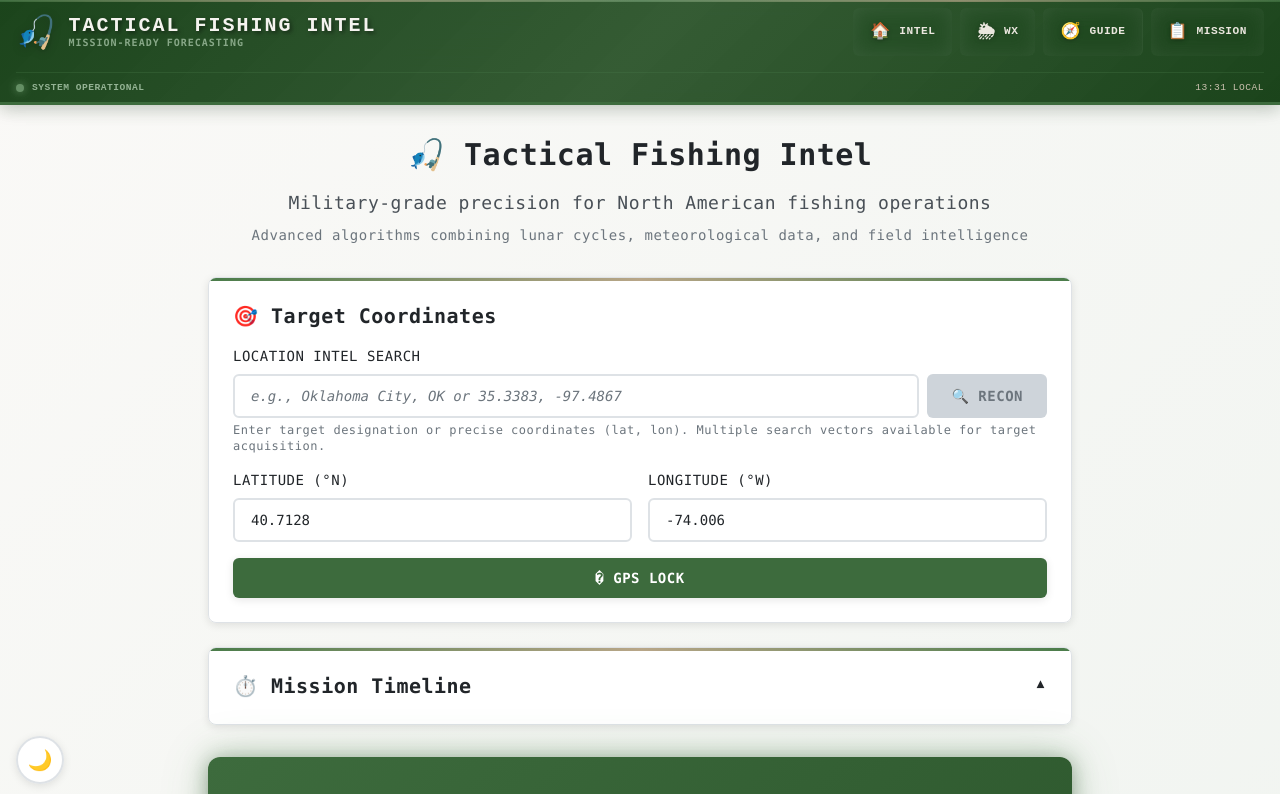
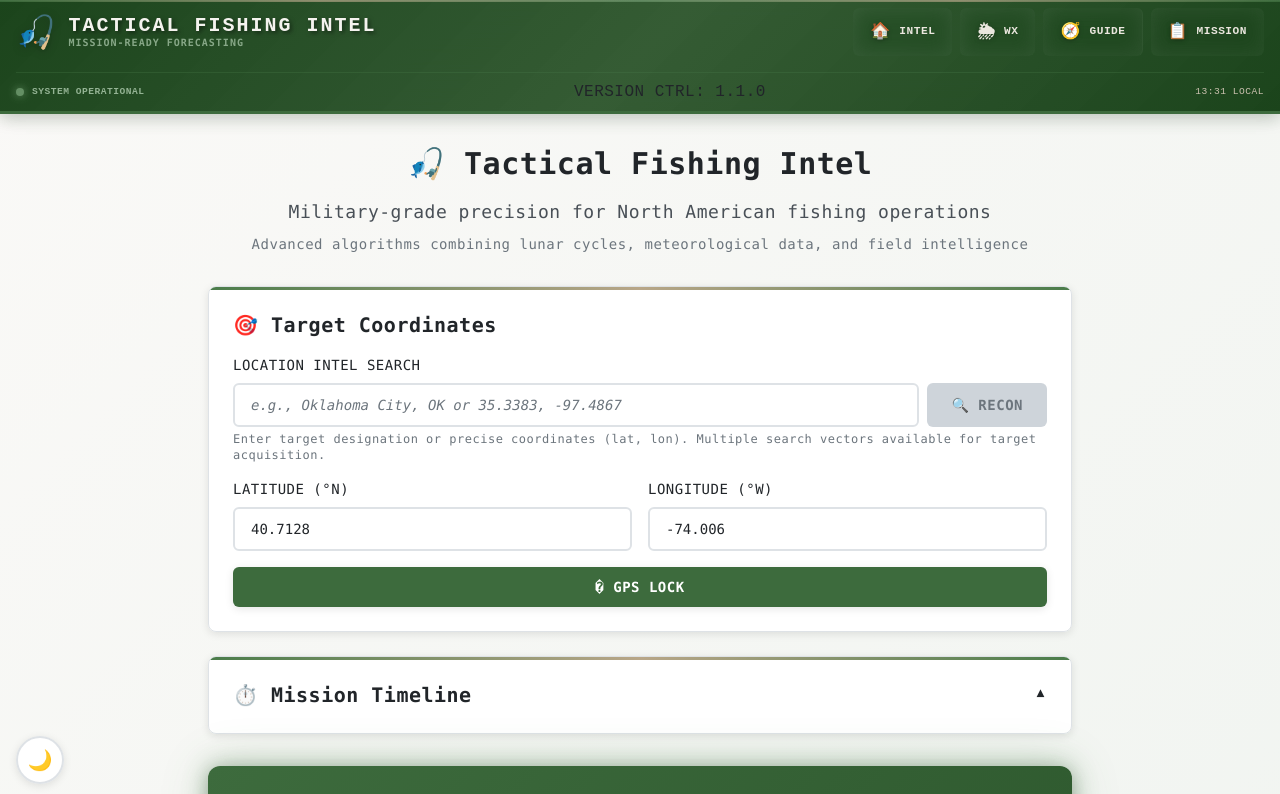
Before and after one commit to jsldvr/fishing-report, a React (Vite) app: page / in a window 1280 px wide. Shown: the top 794 px of the page. Built offline with nearby package versions, Linux system fonts and the light colour scheme.

Commit message:
feat: add automated release workflow and display app version in status bar

```diff
--- a/src/App.tsx
+++ b/src/App.tsx
@@ -1,10 +1,13 @@
 import { Routes, Route, Navigate } from "react-router-dom";
 import { useState, useEffect } from "react";
+import packageJson from "../package.json";
 import Home from "./pages/Home";
 import Results from "./pages/Results";
 import About from "./pages/About";
 import Wx from "./pages/Wx";
 import Guide from "./pages/Guide";
+
+const APP_VERSION = (packageJson as { version: string }).version;
 
 function App() {
   const [theme, setTheme] = useState<"light" | "dark">("light");
@@ -144,12 +147,15 @@ function App() {
           </div>
 
           {/* Status Bar */}
-          <div className="status-bar">
+          <div className="status-bar" id="status-bar">
             <div className="status-indicator">
               <span className="status-dot active"></span>
               <span className="status-text">SYSTEM OPERATIONAL</span>
             </div>
-            <div className="timestamp">
+            <div className="app-version" id="app-version">
+              VERSION CTRL: {APP_VERSION}
+            </div>
+            <div className="timestamp" id="status-timestamp">
               {new Date().toLocaleTimeString("en-US", {
                 hour12: false,
                 hour: "2-digit",
```
Also changed, not shown: 1 other file (tests, documents, lock files or other folders).
